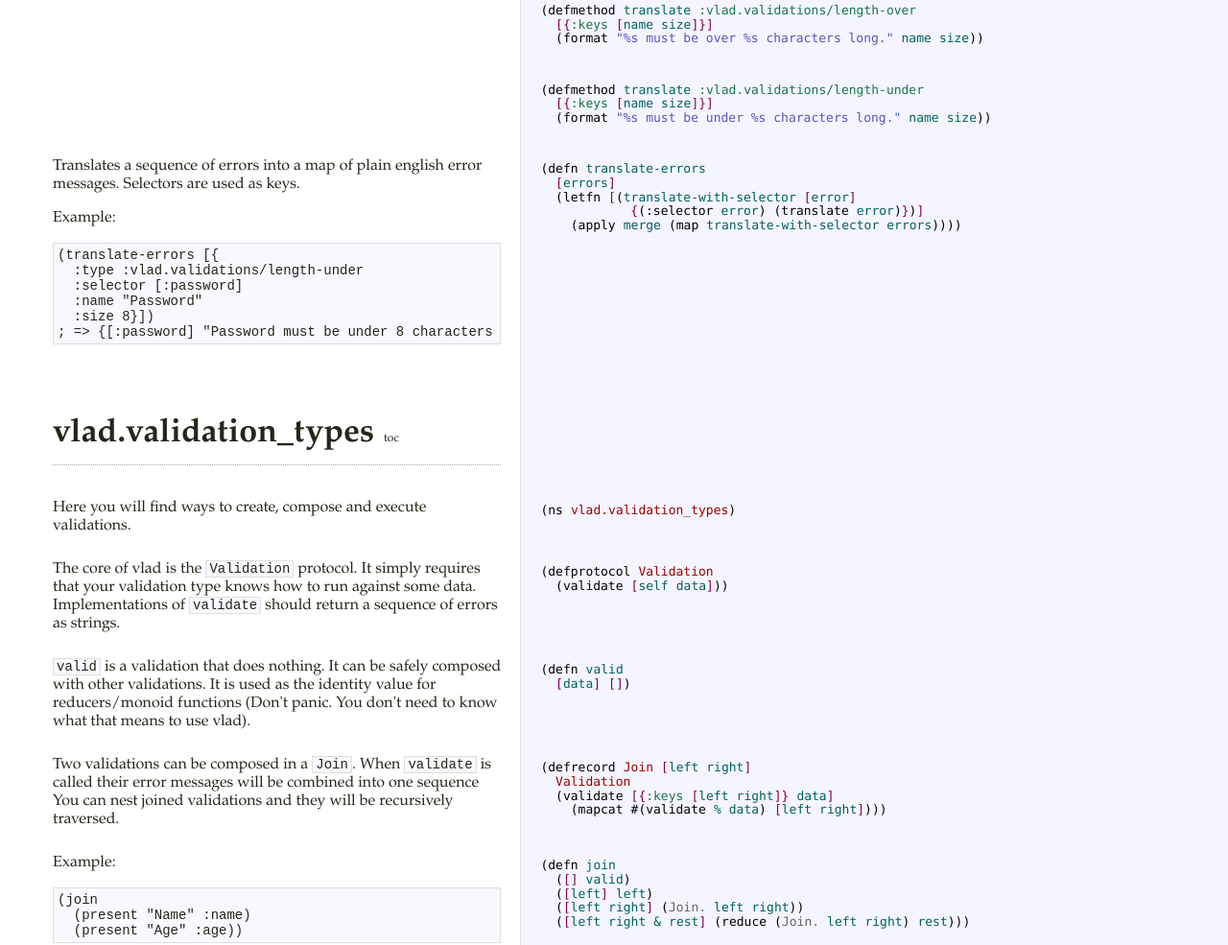
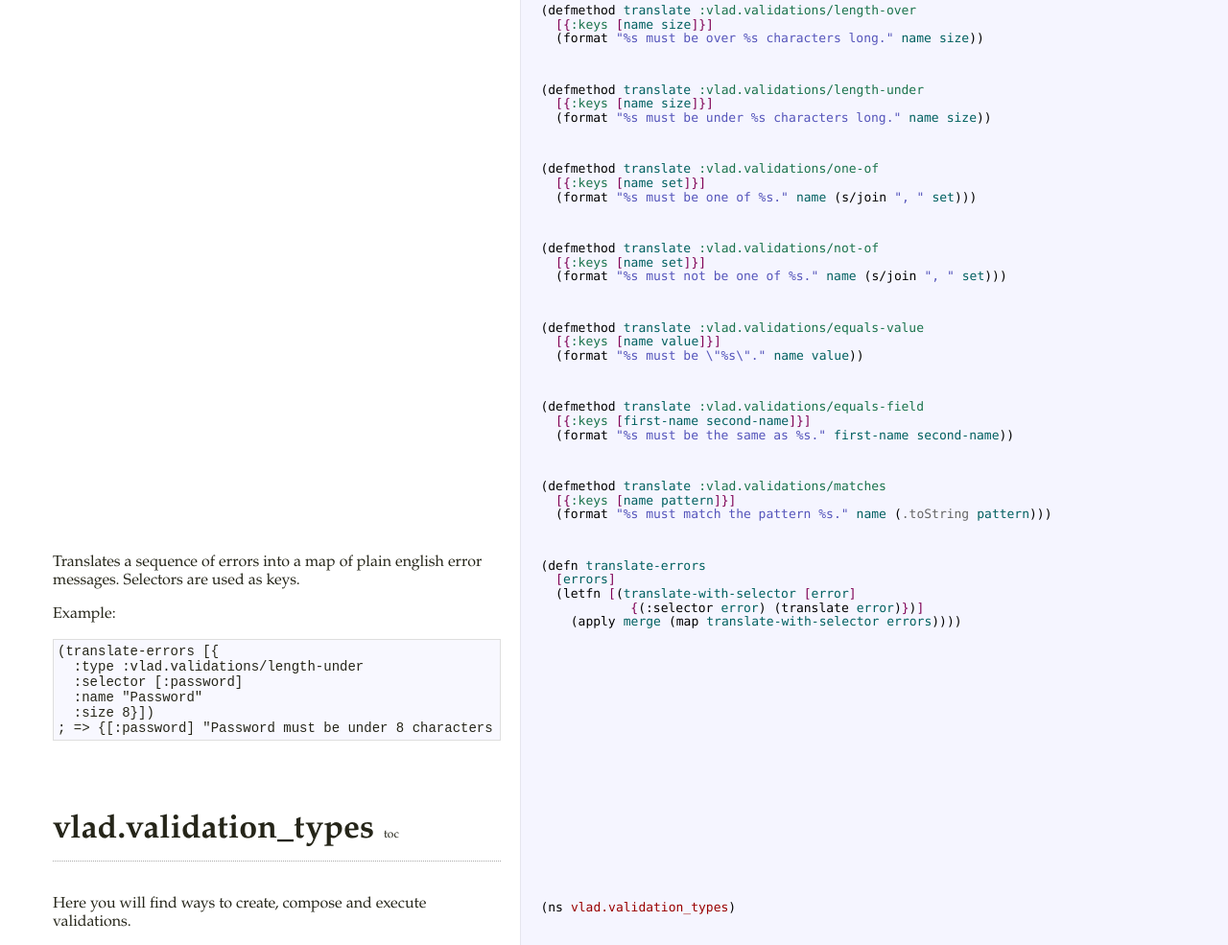
Before and after one commit to logaan/vlad, a plain HTML site: page index.html in a window 1280 px wide. Shown: the part 801-1786 px from the top of the page at 96% size. Drawn offline with Linux system fonts and the light colour scheme.

Commit message:
updated docs

```diff
--- a/index.html
+++ b/index.html
@@ -3037,7 +3037,8 @@ net.brehaut.ClojureTools = (function (SH) {
                just as well as it can be used to validate your csv about cats.</p>
 </div><div class="dependencies"><h3>dependencies</h3><table><tr><td class="dep-name">org.clojure/clojure</td><td class="dotted"><hr /></td><td class="dep-version">1.3.0</td></tr></table></div><div class="dependencies"><h3>dev dependencies</h3><table><tr><td class="dep-name">lein-marginalia</td><td class="dotted"><hr /></td><td class="dep-version">0.7.1</td></tr><tr><td class="dep-name">midje</td><td class="dotted"><hr /></td><td class="dep-version">1.4.0</td></tr><tr><td class="dep-name">com.stuartsierra/lazytest</td><td class="dotted"><hr /></td><td class="dep-version">1.2.3</td></tr></table></div></td><td class="codes" style="text-align: center; vertical-align: middle;color: #666;padding-right:20px"><br /><br /><br />(this space intentionally left almost blank)</td></tr><tr><td class="docs"><div class="toc"><a name="toc"><h3>namespaces</h3></a><ul><li><a href="#vlad.default_errors">vlad.default_errors</a></li><li><a href="#vlad.validation_types">vlad.validation_types</a></li><li><a href="#vlad.validations">vlad.validations</a></li></ul></div></td><td class="codes">&nbsp;</td></tr><tr><td class="docs"><div class="docs-header"><a class="anchor" href="#vlad.default_errors" name="vlad.default_errors"><h1 class="project-name">vlad.default_errors</h1><a class="toc-link" href="#toc">toc</a></a></div></td><td class="codes" /></tr><tr><td class="docs"><p>Validations return a data structure that gives all information about an
 error. You may find this information does not suit the tastes of your users.</p>
-</td><td class="codes"><pre class="brush: clojure">(ns vlad.default_errors)</pre></td></tr><tr><td class="docs"><p>The translate function simply takes an error and returns a readable version
+</td><td class="codes"><pre class="brush: clojure">(ns vlad.default_errors
+  (:require [clojure.string :as s]))</pre></td></tr><tr><td class="docs"><p>The translate function simply takes an error and returns a readable version
   of it.</p>
 </td><td class="codes"><pre class="brush: clojure">(defmulti translate
   :type)</pre></td></tr><tr><td class="docs">
@@ -3049,7 +3050,22 @@ error. You may find this information does not suit the tastes of your users.</p>
   (format &quot;%s must be over %s characters long.&quot; name size))</pre></td></tr><tr><td class="docs">
 </td><td class="codes"><pre class="brush: clojure">(defmethod translate :vlad.validations/length-under
   [{:keys [name size]}]
-  (format &quot;%s must be under %s characters long.&quot; name size))</pre></td></tr><tr><td class="docs"><p>Translates a sequence of errors into a map of plain english error messages.
+  (format &quot;%s must be under %s characters long.&quot; name size))</pre></td></tr><tr><td class="docs">
+</td><td class="codes"><pre class="brush: clojure">(defmethod translate :vlad.validations/one-of
+  [{:keys [name set]}]
+  (format &quot;%s must be one of %s.&quot; name (s/join &quot;, &quot; set)))</pre></td></tr><tr><td class="docs">
+</td><td class="codes"><pre class="brush: clojure">(defmethod translate :vlad.validations/not-of
+  [{:keys [name set]}]
+  (format &quot;%s must not be one of %s.&quot; name (s/join &quot;, &quot; set)))</pre></td></tr><tr><td class="docs">
+</td><td class="codes"><pre class="brush: clojure">(defmethod translate :vlad.validations/equals-value
+  [{:keys [name value]}]
+  (format &quot;%s must be \&quot;%s\&quot;.&quot; name value))</pre></td></tr><tr><td class="docs">
+</td><td class="codes"><pre class="brush: clojure">(defmethod translate :vlad.validations/equals-field
+  [{:keys [first-name second-name]}]
+  (format &quot;%s must be the same as %s.&quot; first-name second-name))</pre></td></tr><tr><td class="docs">
+</td><td class="codes"><pre class="brush: clojure">(defmethod translate :vlad.validations/matches
+  [{:keys [name pattern]}]
+  (format &quot;%s must match the pattern %s.&quot; name (.toString pattern)))</pre></td></tr><tr><td class="docs"><p>Translates a sequence of errors into a map of plain english error messages.
    Selectors are used as keys.</p>
 
 <p>   Example:</p>
```
